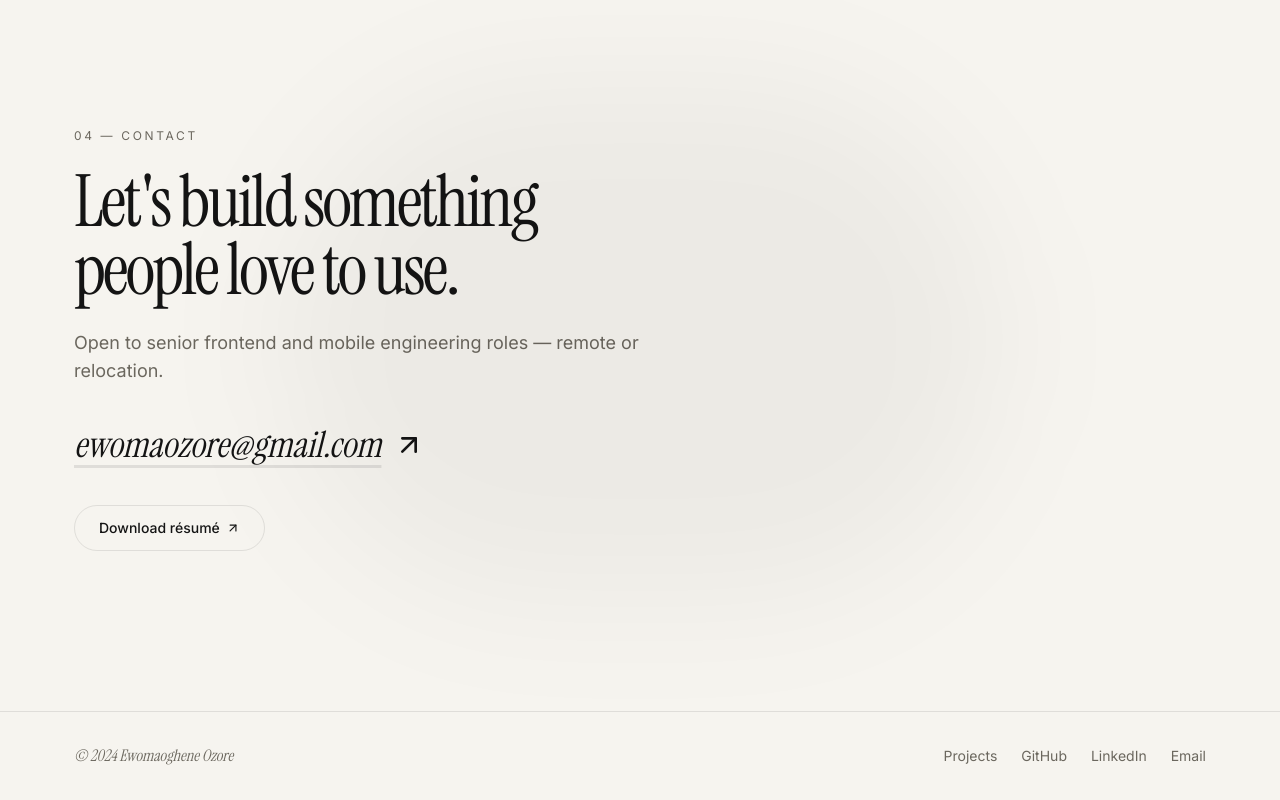
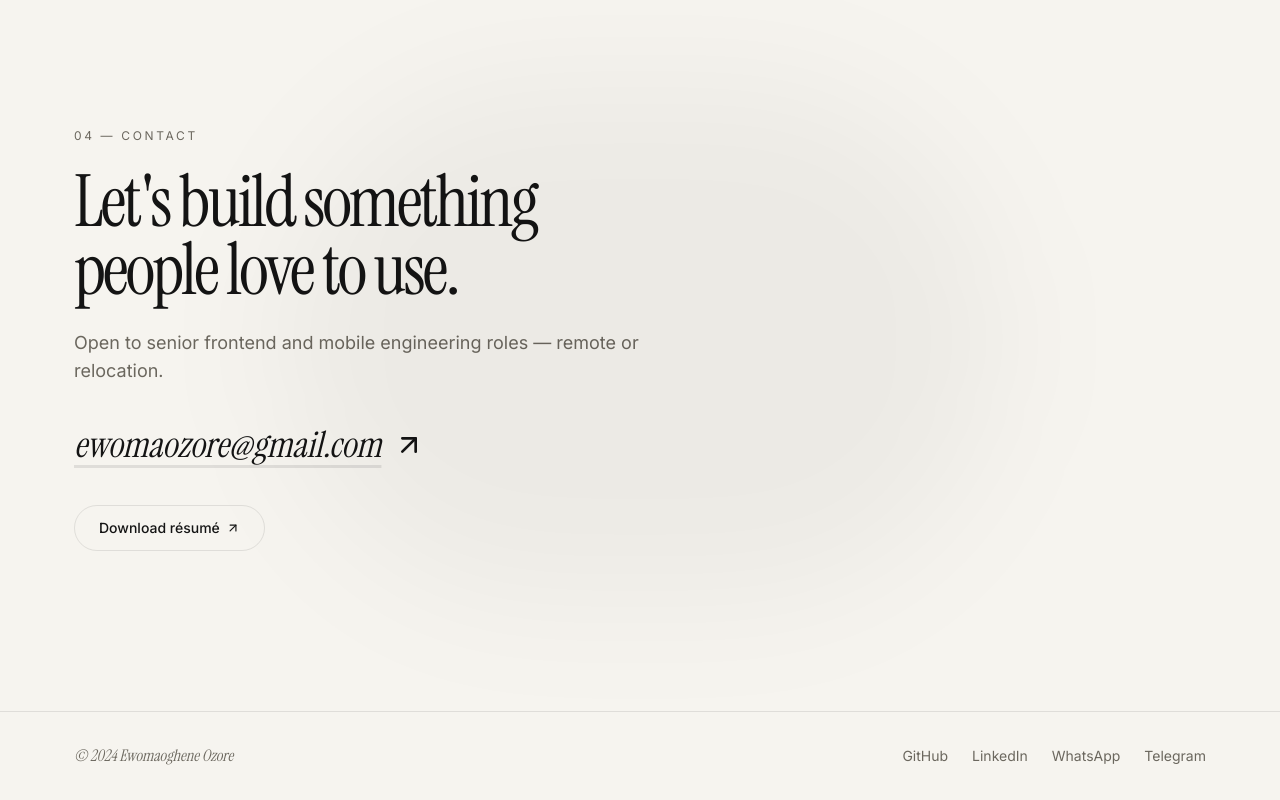
Before and after one commit to EwomaOzore/ewoma-portfolio, a Next.js app: page / in a window 1280 px wide. Shown: the part 5041-5841 px from the top of the page. Built offline with nearby package versions, Linux system fonts and the light colour scheme.

Commit message:
Update Footer component to remove Projects link, add WhatsApp and Telegram links, and include new contact URLs in constants

```diff
--- a/src/components/Footer.tsx
+++ b/src/components/Footer.tsx
@@ -9,12 +9,6 @@ export default function Footer() {
           © {new Date().getFullYear()} Ewomaoghene Ozore
         </p>
         <div className="flex items-center gap-6 text-sm text-muted">
-          <a
-            href="/projects"
-            className="transition-colors hover:text-foreground"
-          >
-            Projects
-          </a>
           <a
             href={links.github}
             target="_blank"
@@ -32,10 +26,20 @@ export default function Footer() {
             LinkedIn
           </a>
           <a
-            href={`mailto:${links.email}`}
+            href={links.whatsapp}
+            target="_blank"
+            rel="noopener noreferrer"
             className="transition-colors hover:text-foreground"
           >
-            Email
+            WhatsApp
+          </a>
+          <a
+            href={links.telegram}
+            target="_blank"
+            rel="noopener noreferrer"
+            className="transition-colors hover:text-foreground"
+          >
+            Telegram
           </a>
         </div>
       </div>
--- a/src/constants/index.ts
+++ b/src/constants/index.ts
@@ -4,6 +4,8 @@ export const links = {
   linkedin: "https://www.linkedin.com/in/ewomaozore",
   cv: "/documents/Ewomaoghene%20Ozore's%20Resume.pdf",
   site: "https://ewomaozore.vercel.app",
+  whatsapp: "https://wa.me/2348134970348",
+  telegram: "https://t.me/+2348134970348",
 };
 
 export const stats = [
```
